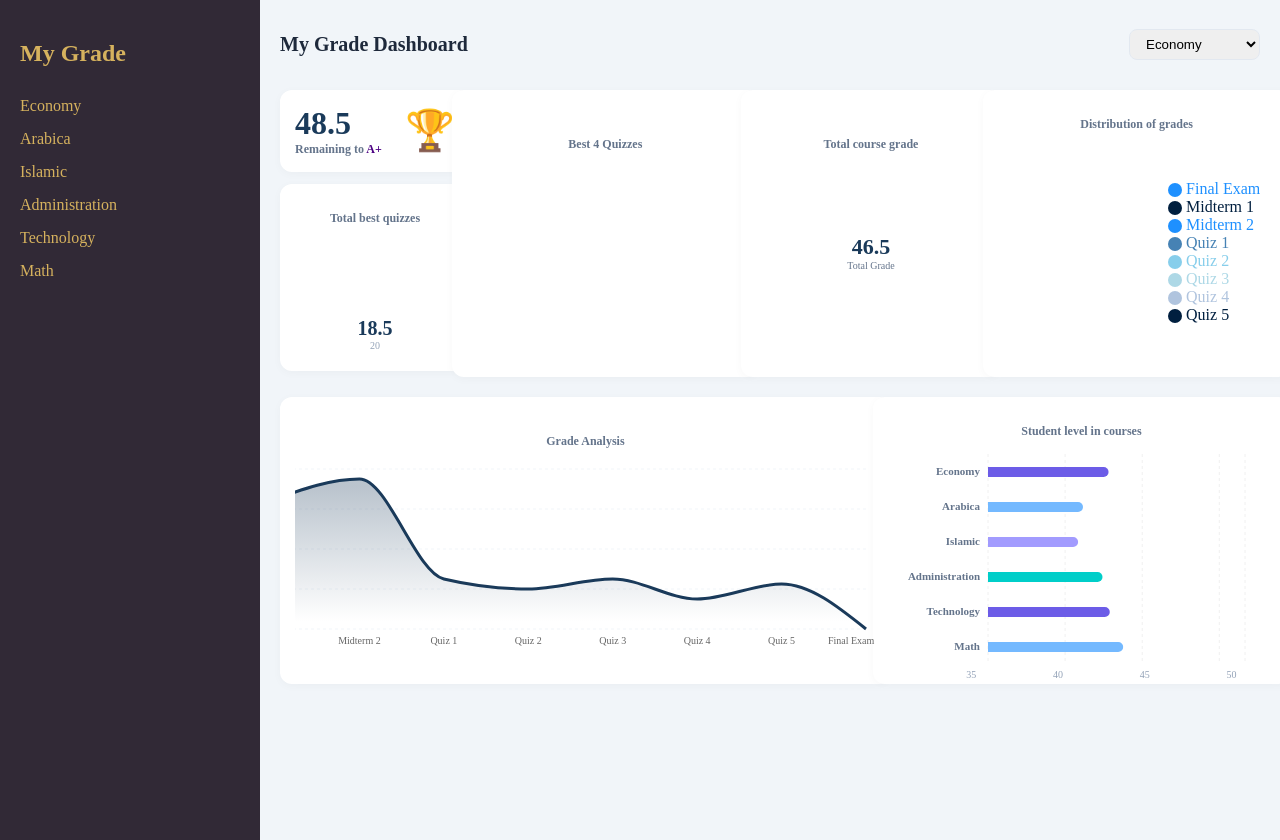
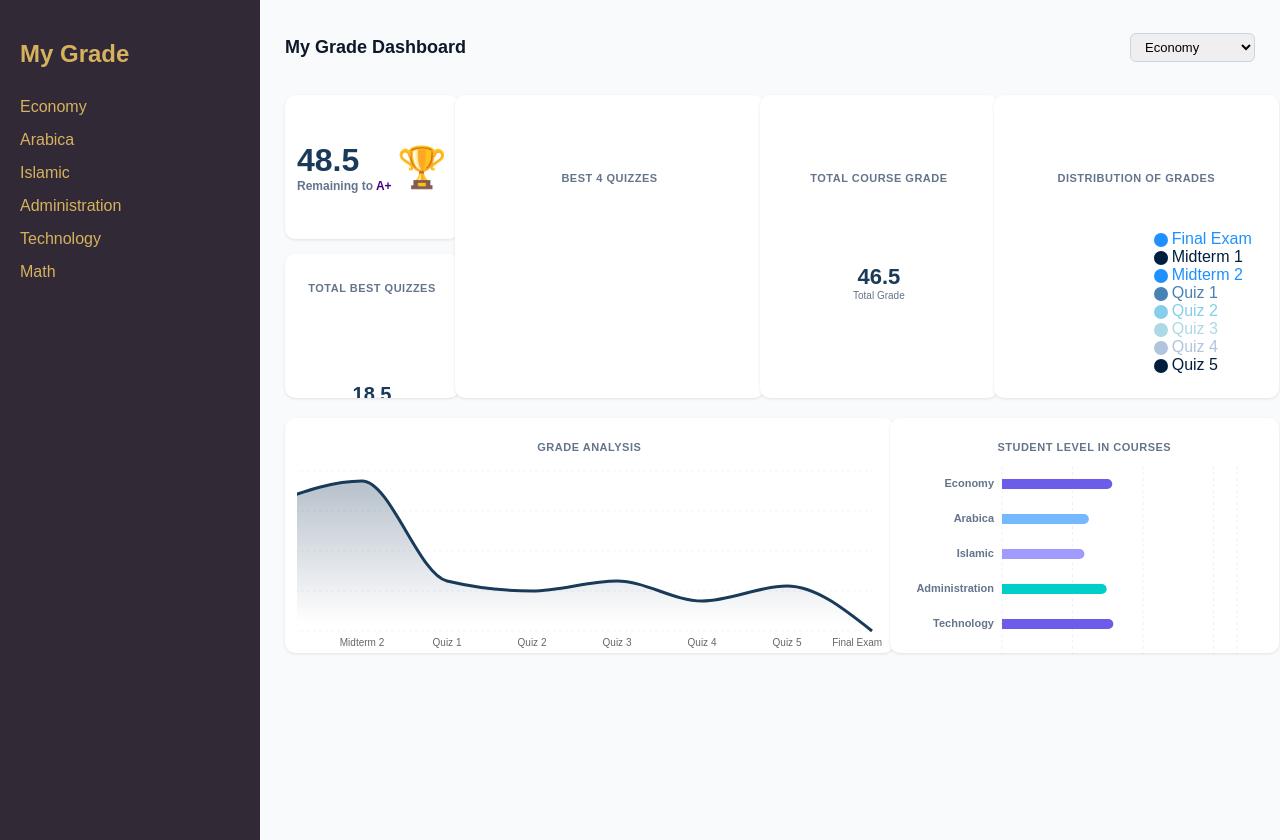
Before and after one commit to L-26-25L/l, a Next.js app: page / in a window 1280 px wide. Built offline with nearby package versions, Linux system fonts and the light colour scheme.

Commit message:
Update page.jsx

```diff
--- a/app/page.jsx
+++ b/app/page.jsx
@@ -5,7 +5,7 @@ import Sidebar from "../components/Sidebar";
 import CourseTable from "../components/CourseTable";
 import { coursesData } from "../data/courses";
 
-// استيراد المكونات (Dashboard)
+// استيراد المكونات
 import GoalCard from "../components/GoalCard";
 import QuizGauge from "../components/QuizGauge";
 import BestQuizzesChart from "../components/BestQuizzesChart";
@@ -16,51 +16,46 @@ import GradeAnalysisChart from "../components/GradeAnalysisChart";
 
 export default function Home() {
   const courses = Object.keys(coursesData);
-  const [view, setView] = useState("dashboard"); // لتحديد هل نحن في الداشبورد أو في جدول مادة
+  const [view, setView] = useState("dashboard");
   const [metrics, setMetrics] = useState(null);
-  const [selectedCourse, setSelectedCourse] = useState(courses[0]); // المادة المختارة للجدول
-  const [dashboardCourse, setDashboardCourse] = useState(courses[0]); // المادة المختارة للداشبورد (التصفية)
+  const [selectedCourse, setSelectedCourse] = useState(courses[0]);
+  const [dashboardCourse, setDashboardCourse] = useState(courses[0]);
 
   const handleMetricsChange = useCallback((newMetrics) => {
     setMetrics(newMetrics);
   }, []);
 
-  // دالة تُستدعى عند الضغط على أي مادة في الـ Sidebar
   const handleSidebarClick = (courseName) => {
-    setSelectedCourse(courseName); // نحدد المادة التي ضغطتِ عليها
-    setView("course"); // ننتقل فوراً لعرض الجدول
+    setSelectedCourse(courseName);
+    setView("course");
   };
 
   return (
-    <div style={{ display: "flex", minHeight: "100vh", background: "#f1f5f9" }}>
-      {/* تمرير الدالة للـ Sidebar */}
+    <div style={{ display: "flex", minHeight: "100vh", background: "#f8fafc", fontFamily: 'sans-serif' }}>
       <Sidebar
         courses={courses}
         onSelectCourse={handleSidebarClick}
         onDashboard={() => setView("dashboard")}
       />
 
-      <div style={{ flex: 1, padding: "20px", overflowY: "auto" }}>
+      <div style={{ flex: 1, padding: "25px", overflowY: "auto" }}>
 
-        {/* --- حالة الداشبورد (My Grade Dashboard) --- */}
         {view === "dashboard" && (
-          <div style={{ maxWidth: "1300px", margin: "0 auto" }}>
-            <div style={{ display: "flex", justifyContent: "space-between", alignItems: "center", marginBottom: "20px" }}>
-              <h1 style={{ fontSize: "20px", fontWeight: "700", color: "#1e293b" }}>My Grade Dashboard</h1>
-              {/* زر التصفية واختيار المادة داخل الداشبورد */}
+          <div style={{ maxWidth: "1200px", margin: "0 auto" }}>
+            <div style={{ display: "flex", justifyContent: "space-between", alignItems: "center", marginBottom: "25px" }}>
+              <h1 style={{ fontSize: "18px", fontWeight: "700", color: "#0f172a" }}>My Grade Dashboard</h1>
               <select
                 value={dashboardCourse}
                 onChange={(e) => setDashboardCourse(e.target.value)}
-                style={{ padding: "6px 12px", borderRadius: "8px", border: "1px solid #e2e8f0" }}
+                style={{ padding: "5px 10px", borderRadius: "6px", border: "1px solid #cbd5e1", fontSize: "13px" }}
               >
                 {courses.map(c => <option key={c} value={c}>{c}</option>)}
               </select>
             </div>
 
-            {/* حسابات مخفية للداشبورد فقط */}
             <div style={{ display: "none" }}>
               <CourseTable
-                key={`dash-${dashboardCourse}`}
+                key={`calc-${dashboardCourse}`}
                 data={coursesData[dashboardCourse]}
                 onMetricsChange={handleMetricsChange}
               />
@@ -68,67 +63,101 @@ export default function Home() {
 
             {metrics && (
               <div style={{ display: "flex", flexDirection: "column", gap: "20px" }}>
-                {/* الرسوم البيانية الأربعة العلوية */}
-                <div style={{ display: "grid", gridTemplateColumns: "160px 1.2fr 1fr 1.2fr", gap: "12px" }}>
-                  <div style={{ display: "flex", flexDirection: "column", gap: "12px" }}>
-                    <div style={cardStyle}><GoalCard remaining={metrics.remainingForAPlus} /></div>
-                    <div style={cardStyle}>
+
+                {/* الصف العلوي - مقاسات أصغر ومسافات واضحة */}
+                <div style={{
+                  display: "grid",
+                  gridTemplateColumns: "150px 1.2fr 0.9fr 1.1fr",
+                  gap: "20px", // مسافة بين الكروت
+                  alignItems: "stretch"
+                }}>
+
+                  <div style={{ display: "flex", flexDirection: "column", gap: "15px" }}>
+                    <div style={smallCardStyle}><GoalCard remaining={metrics.remainingForAPlus} /></div>
+                    <div style={smallCardStyle}>
                       <p style={labelStyle}>Total best quizzes</p>
-                      <QuizGauge value={metrics.bestQuizTotal} max={metrics.quizPossibleTotal} />
+                      <div style={{width: '100%', height: '80px'}}><QuizGauge value={metrics.bestQuizTotal} max={metrics.quizPossibleTotal} /></div>
                     </div>
                   </div>
-                  <div style={cardStyle}>
+
+                  <div style={smallCardStyle}>
                     <p style={labelStyle}>Best 4 Quizzes</p>
-                    <BestQuizzesChart quizzes={metrics.quizList} excluded={metrics.excludedIndex} />
+                    <div style={{width: '100%', height: '140px'}}><BestQuizzesChart quizzes={metrics.quizList} excluded={metrics.excludedIndex} /></div>
                   </div>
-                  <div style={cardStyle}>
+
+                  <div style={smallCardStyle}>
                     <p style={labelStyle}>Total course grade</p>
-                    <CoursePie obtained={metrics.totalObtained} total={100} />
+                    <div style={{width: '100%', height: '140px'}}><CoursePie obtained={metrics.totalObtained} total={100} /></div>
                   </div>
-                  <div style={cardStyle}>
+
+                  <div style={smallCardStyle}>
                     <p style={labelStyle}>Distribution of grades</p>
-                    <DistributionDonut rows={coursesData[dashboardCourse]} />
+                    <div style={{width: '100%', height: '140px'}}><DistributionDonut rows={coursesData[dashboardCourse]} /></div>
                   </div>
                 </div>
 
-                {/* الرسوم البيانية السفلية */}
-                <div style={{ display: "grid", gridTemplateColumns: "1.5fr 1fr", gap: "12px" }}>
-                  <div style={cardStyle}>
+                {/* الصف السفلي - تحليل ومستويات */}
+                <div style={{ display: "grid", gridTemplateColumns: "1.6fr 1fr", gap: "20px" }}>
+                  <div style={smallCardStyle}>
                      <p style={labelStyle}>Grade Analysis</p>
-                     <GradeAnalysisChart data={coursesData[dashboardCourse].map(i => ({ type: i.type, obtained: i.obtained }))} />
+                     <div style={{width: '100%', height: '180px'}}>
+                        <GradeAnalysisChart data={coursesData[dashboardCourse].map(i => ({ type: i.type, obtained: i.obtained }))} />
+                     </div>
                   </div>
-                  <div style={cardStyle}>
+                  <div style={smallCardStyle}>
                     <p style={labelStyle}>Student level in courses</p>
-                    <CourseBarChart data={Object.keys(coursesData).map(name => {
-                      const rows = coursesData[name];
-                      const totalObtained = rows.reduce((s, r) => s + (Number(r.obtained) || 0), 0);
-                      return { name: name, grade: (totalObtained / 100) * 50 };
-                    })} />
+                    <div style={{width: '100%', height: '180px'}}>
+                        <CourseBarChart data={Object.keys(coursesData).map(name => {
+                          const rows = coursesData[name];
+                          const totalObtained = rows.reduce((s, r) => s + (Number(r.obtained) || 0), 0);
+                          return { name: name, grade: (totalObtained / 100) * 50 };
+                        })} />
+                    </div>
                   </div>
                 </div>
+
               </div>
             )}
           </div>
         )}
 
-        {/* --- حالة جدول المقرر المستقل (عند الضغط من الـ Sidebar) --- */}
         {view === "course" && (
-          <div>
-            <h2 style={{ marginBottom: "20px", color: "#1e293b" }}>{selectedCourse} - Detailed Grades</h2>
-            <div style={cardStyle}>
+          <div style={{ maxWidth: "1000px", margin: "0 auto" }}>
+            <h2 style={{ marginBottom: "20px", fontSize: "18px", color: "#1e293b" }}>{selectedCourse} Details</h2>
+            <div style={{ ...smallCardStyle, padding: '20px', alignItems: 'flex-start' }}>
                <CourseTable
-                 key={selectedCourse} // لضمان تحديث الجدول فوراً عند تغيير المادة
+                 key={selectedCourse}
                  data={coursesData[selectedCourse]}
-                 onMetricsChange={() => {}} // لا نحتاج تحديث الداشبورد هنا
+                 onMetricsChange={() => {}}
                />
             </div>
           </div>
         )}
-
       </div>
     </div>
   );
 }
 
-const cardStyle = { background: "#fff", borderRadius: "12px", padding: "15px", boxShadow: "0 2px 10px rgba(0,0,0,0.03)", display: "flex", flexDirection: "column", alignItems: "center", justifyContent: "center", width: "100%" };
-const labelStyle = { fontSize: "12px", color: "#64748b", marginBottom: "10px", fontWeight: "600", textAlign: "center" };
+// تصميم الكروت الصغير والمحدد
+const smallCardStyle = {
+  background: "#ffffff",
+  borderRadius: "10px",
+  padding: "12px",
+  boxShadow: "0 1px 3px rgba(0,0,0,0.1)",
+  display: "flex",
+  flexDirection: "column",
+  alignItems: "center",
+  justifyContent: "center",
+  width: "100%",
+  minHeight: "120px", // يضمن وجود مساحة للرسم
+  overflow: "hidden"
+};
+
+const labelStyle = {
+  fontSize: "11px",
+  color: "#64748b",
+  marginBottom: "8px",
+  fontWeight: "600",
+  textTransform: "uppercase",
+  letterSpacing: "0.5px"
+};
```
